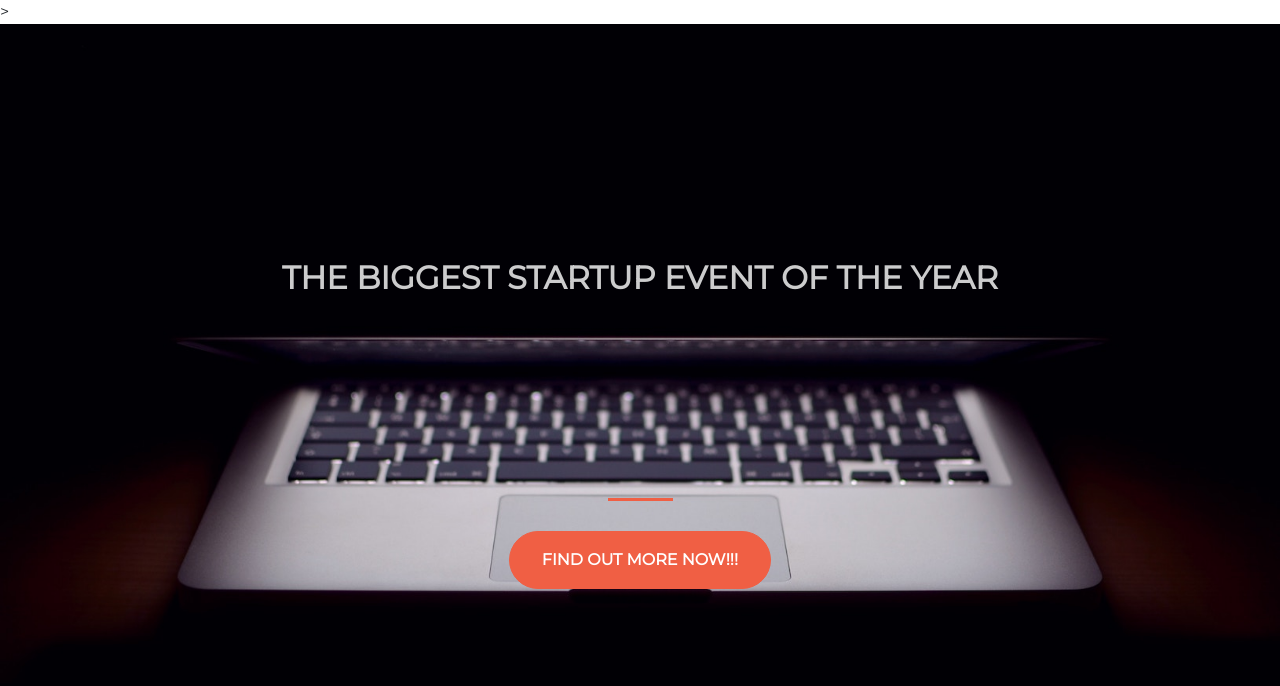
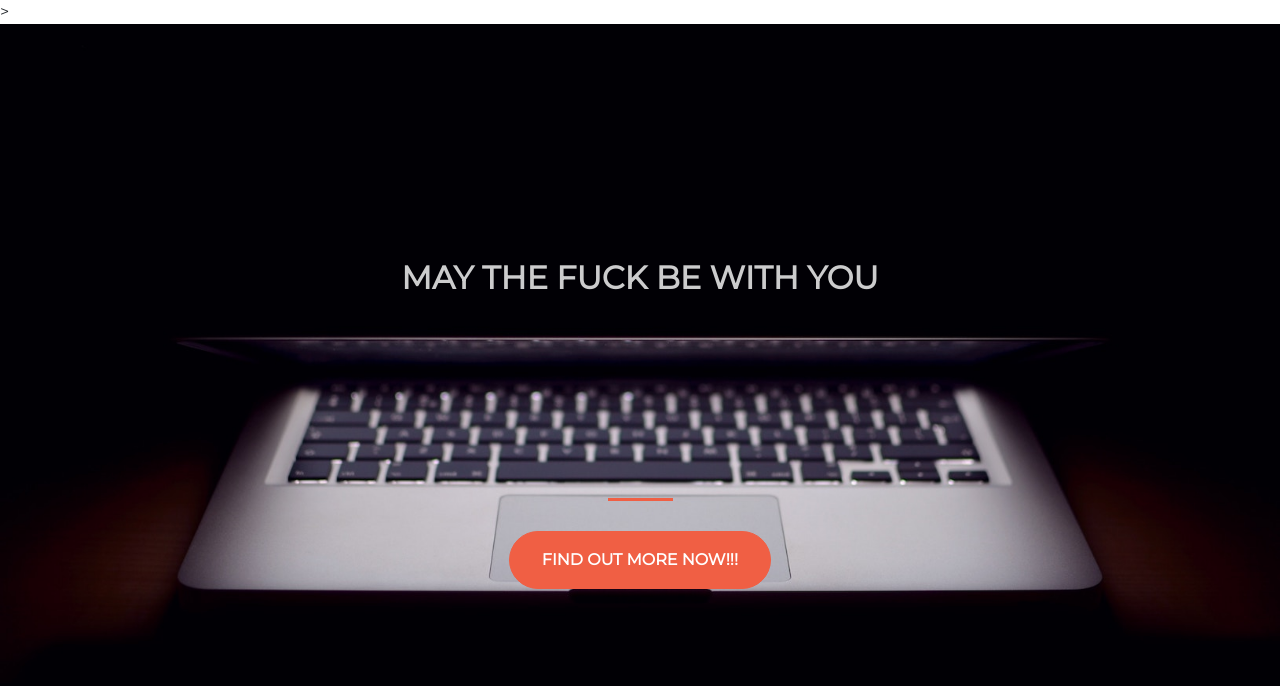
Before and after one commit to paweldzia/paweldzia.github.io, a website: page index.html in a window 1280 px wide. Drawn offline with nearby package versions, Linux system fonts and the light colour scheme.

Commit message:
update test

```diff
--- a/index.html
+++ b/index.html
@@ -30,7 +30,7 @@
         <div class="row">
           <div class="col-lg-12 my-auto">
             <h1 class="text-uppercase faded">
-              <strong>the biggest startup event of the year</strong>
+              <strong>may the fuck be with you</strong>
             </h1>
             <hr>
           </div>
```
